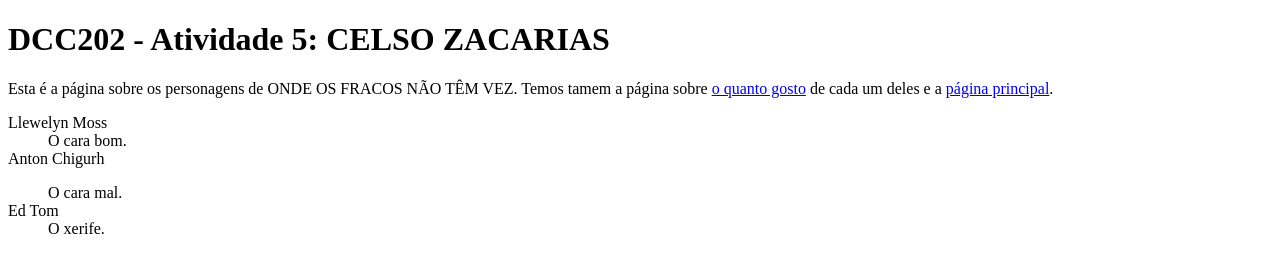
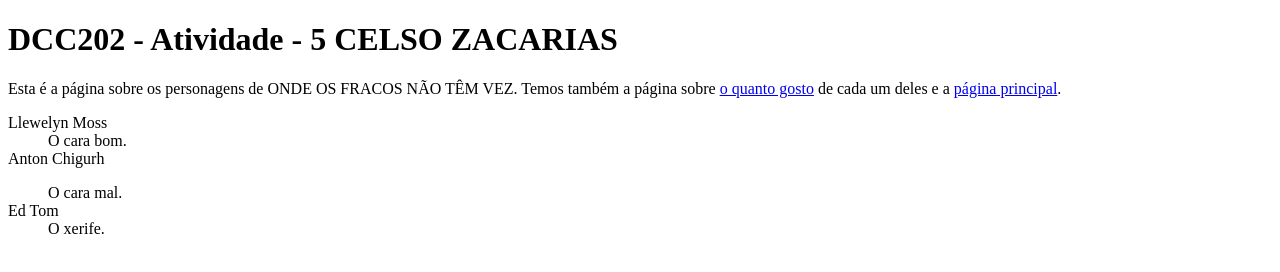
Before and after one commit to ufjf-dcc202/ufjf-dcc202-2023-3-b-atv5-celso-z, a website: page personagens.html in a window 1280 px wide. Drawn offline with Linux system fonts and the light colour scheme.

Commit message:
Corrigindo erro de gramática no parágrafo da página personagens e demais problemas pequenos

```diff
--- a/personagens.html
+++ b/personagens.html
@@ -3,12 +3,12 @@
 	<head>
 		<meta charset="UTF-8">
 		<meta name="viewport" content="width=device-width, initial-scale=1.0">
-		<title>DCC202 - Atividade 5: CELSO ZACARIAS</title>
+		<title>DCC202 - Atividade 5 - CELSO ZACARIAS</title>
 	</head>
 	<body>
 		<main>
-			<h1>DCC202 - Atividade 5: CELSO ZACARIAS</h1>
-			<p>Esta é a página sobre os personagens de ONDE OS FRACOS NÃO TÊM VEZ. Temos tamem a página sobre <a href=preferencias.html>o quanto gosto</a> de cada um deles e a <a href=index.html>página principal</a>.</p>
+			<h1>DCC202 - Atividade - 5 CELSO ZACARIAS</h1>
+			<p>Esta é a página sobre os personagens de ONDE OS FRACOS NÃO TÊM VEZ. Temos também a página sobre <a href=preferencias.html>o quanto gosto</a> de cada um deles e a <a href=index.html>página principal</a>.</p>
 			<div>
 				<dl>
 					<dt>Llewelyn Moss</dt>
```
